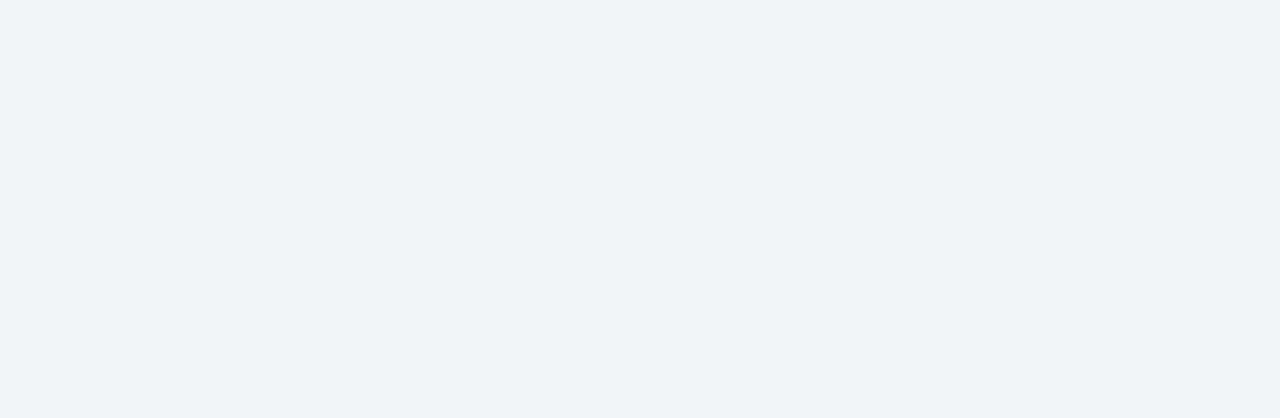
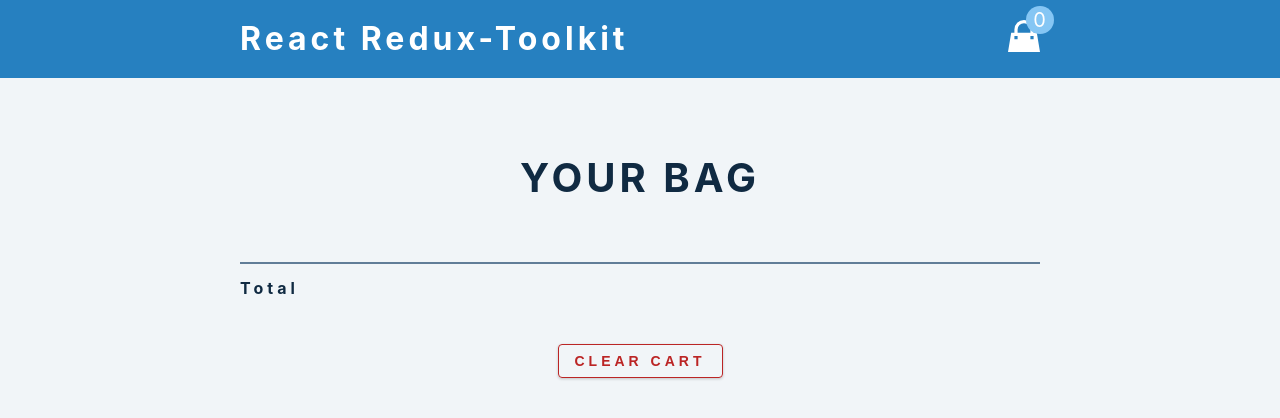
Before and after one commit to bluff91/redux-react, a React (Vite) app: page / in a window 1280 px wide. Shown: the top 418 px of the page. Built offline with nearby package versions, Linux system fonts and the light colour scheme.

Commit message:
created the store and the first slice, cartSlice

```diff
--- a/src/App.jsx
+++ b/src/App.jsx
@@ -1,7 +1,14 @@
 import './App.css'
+import Navbar from './components/Navbar'
+import CartContainer from './components/cartContainer'
 
 function App() {
-  return <></>
+  return (
+    <main>
+      <Navbar />
+      <CartContainer />
+    </main>
+  )
 }
 
 export default App
--- a/src/components/Navbar.jsx
+++ b/src/components/Navbar.jsx
@@ -1,15 +1,19 @@
+import { useSelector } from 'react-redux'
+
 const Navbar = () => {
+  const { amount } = useSelector((store) => store.cart)
+
   //   const { bagNrItems } = useAppContext()
   return (
     <nav>
       <div className="nav-center">
-        <h3>useReducer</h3>
+        <h3>React Redux-toolkit</h3>
         <div className="nav-container">
           <svg xmlns="http://www.w3.org/2000/svg" viewBox="0 0 20 20">
             <path d="M16 6v2h2l2 12H0L2 8h2V6a6 6 0 1 1 12 0zm-2 0a4 4 0 1 0-8 0v2h8V6zM4 10v2h2v-2H4zm10 0v2h2v-2h-2z" />
           </svg>
           <div className="amount-container">
-            <p className="total-amount"></p>
+            <p className="total-amount">{amount}</p>
           </div>
         </div>
       </div>
--- /dev/null
+++ b/src/features/cart/cartSlice.jsx
@@ -0,0 +1,16 @@
+import { createSlice } from '@reduxjs/toolkit'
+
+const initialState = {
+  cartItems: [],
+  amount: 0,
+  total: 0,
+  isLoading: true,
+}
+
+const cartSlice = createSlice({
+  name: 'cart',
+  initialState,
+})
+
+export default cartSlice.reducer
+// console.log(cartSlice)
--- a/src/store.jsx
+++ b/src/store.jsx
@@ -1,3 +1,8 @@
 import { configureStore } from '@reduxjs/toolkit'
+import cartReducer from './features/cart/cartSlice'
 
-export const store = configureStore({ reducer: {} })
+export const store = configureStore({
+  reducer: {
+    cart: cartReducer,
+  },
+})
```
